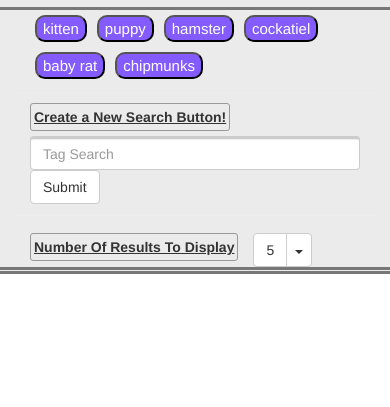
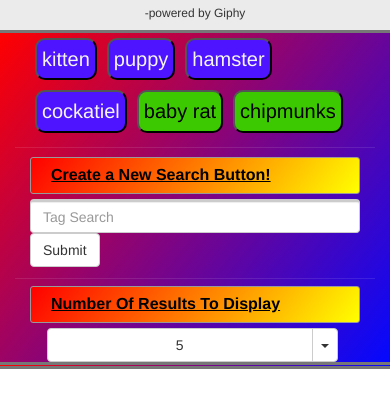
Before and after one commit to mkallgren08/Giphy-Search-App, a plain HTML site: page index.html in a window 390 px wide. Shown: the part 63-470 px from the top of the page. Drawn offline with nearby package versions, Linux system fonts and the light colour scheme.

Commit message:
Vastly updated the color scheme (it's now tye-dye-esque) and got screen responsiveness working for middle-size screens

```diff
--- a/css/style.css
+++ b/css/style.css
@@ -1,43 +1,101 @@
-li.limit{
-	width: 100%;
-	text-align: center;
-}
-
-label{
-	border: 1px #999 solid;
-	padding: 3px;
-	border-radius: 3px;
-	text-decoration: underline;
-}
 
 .btn{
 	font-size: 14px;
 }
 
+.button-bar{
+	background: red; /* For browsers that do not support gradients */
+	background: -webkit-linear-gradient(-52deg,#0408ff, red); /* For Safari 5.1 to 6.0 */
+	background: -o-linear-gradient(-52deg,#0408ff, red); /* For Opera 11.1 to 12.0 */
+	background: -moz-linear-gradient(-52deg,#0408ff, red); /* For Firefox 3.6 to 15 */
+	background: linear-gradient(-52deg,#0408ff, red); /* Standard syntax */
+}
+
 .display-count{
-	margin-top: 10px;
-	float: left;
+	margin-top: 8px;
+
+}
+
+.display-instructions{
+	min-width:111px;
+	margin-bottom: 5px;
+	padding: 6px 20px;
+}
+
+.dropdown-group{
+	width: 95%;
+	margin: 0px 5%;
 }
 
 .dropdown-menu{
 	min-width:50px;
 	text-align: center;
+	width: 93%;
+
+	background: #ff6804; /* For browsers that do not support gradients */
+	background: -webkit-linear-gradient(right top, #c9f5ff, #aa9f97); /* For Safari 5.1 to 6.0 */
+	background: -o-linear-gradient(bottom left, #c9f5ff, #aa9f97); /* For Opera 11.1 to 12.0 */
+	background: -moz-linear-gradient(bottom left, #c9f5ff, #aa9f97); /* For Firefox 3.6 to 15 */
+	background: linear-gradient(to bottom left, #c9f5ff, #aa9f97); /* Standard syntax */
 }
 
 .form-control{
 	border-top-width: 3px;
 }
 
+#gif-display{
+	background: red; /* For browsers that do not support gradients */
+	background: -webkit-linear-gradient(232deg,#0408ff, red); /* For Safari 5.1 to 6.0 */
+	background: -o-linear-gradient(232deg,#0408ff, red); /* For Opera 11.1 to 12.0 */
+	background: -moz-linear-gradient(232deg,#0408ff, red); /* For Firefox 3.6 to 15 */
+	background: linear-gradient(232deg,#0408ff, red); /* Standard syntax */
+}
+
 .item{
 	float:left;
 	margin: 10px;
-	border: 1px solid #999;
+	border: 3px solid #555555;
 	border-radius: 5px;
+	background: #999999;
+}
+
+label{
+	background: red; /* For browsers that do not support gradients */
+	background: -webkit-linear-gradient(-52deg,yellow, red); /* For Safari 5.1 to 6.0 */
+	background: -o-linear-gradient(-52deg,yellow, red); /* For Opera 11.1 to 12.0 */
+	background: -moz-linear-gradient(-52deg,yellow, red); /* For Firefox 3.6 to 15 */
+	background: linear-gradient(-52deg,yellow, red); /* Standard syntax */
+
+	color: black;
+	display: block;
+	border: 1px #999 solid;
+	padding: 3px;
+	border-radius: 3px;
+	text-decoration: underline;
+	font-size: 16px;
+}
+
+li.limit{
+	width: 100%;
+	text-align: center;
+}
+
+li.limit:hover{
+	color: whitesmoke;
+	font-weight: bold;
+	background: #ff6804; /* For browsers that do not support gradients */
+	background: -webkit-linear-gradient(right top, #04cdff, #ff6804); /* For Safari 5.1 to 6.0 */
+	background: -o-linear-gradient(bottom left, #04cdff, #ff6804); /* For Opera 11.1 to 12.0 */
+	background: -moz-linear-gradient(bottom left, #04cdff, #ff6804); /* For Firefox 3.6 to 15 */
+	background: linear-gradient(to bottom left, #04cdff, #ff6804); /* Standard syntax */
+	border-top: solid 1px black;
 }
 
 .limit-button{
-	float: none;
+	width:85%;
 }
+
+
 
 .row{
 	border-bottom: 3px solid #777;
@@ -49,11 +107,10 @@ label{
 }
 
 .tagSearch{
-	font-size: 15px;
+	font-size: 20px;
 	margin: 5px;
 	border-radius: 10px;
-	color: white;
-	background-color: #845bff;
+	padding: 5px
 }
 
 .tagSearch:hover,
@@ -62,3 +119,19 @@ label{
   color: rgb(240, 240, 240);
   font-weight: bold;
   text-decoration: none;
+}
+
+@media only screen and (min-width: 768px) and (max-width: 1097px){
+	.display-instructions{
+		margin: auto 0px;
+	}
+
+	.make-new-button{
+		width: 150px;
+		padding: 3px 12px;
+	}
+
+	#new-tag{
+		width: 100%;
+	}
+}
--- a/index.html
+++ b/index.html
@@ -1,5 +1,6 @@
 <!DOCTYPE html>
 <html lang="en">
+
 <head>
 	<meta charset="UTF-8">
 	<meta name="viewport" content="width=device-width, initial-scale=1">
@@ -8,50 +9,54 @@
 	<!-- <link rel = "stylesheet" type = "text/css" href = "./css/reset.css"> -->
 
 	<!-- Latest compiled and minified CSS -->
-	<link rel="stylesheet" href="https://maxcdn.bootstrapcdn.com/bootstrap/3.3.7/css/bootstrap.min.css" integrity="sha384-BVYiiSIFeK1dGmJRAkycuHAHRg32OmUcww7on3RYdg4Va+PmSTsz/K68vbdEjh4u" crossorigin="anonymous">
+	<link rel="stylesheet" href="https://maxcdn.bootstrapcdn.com/bootstrap/3.3.7/css/bootstrap.min.css" integrity="sha384-BVYiiSIFeK1dGmJRAkycuHAHRg32OmUcww7on3RYdg4Va+PmSTsz/K68vbdEjh4u"
+	 crossorigin="anonymous">
 
 	<!-- Custom CSS -->
-	<link rel = "stylesheet" type = "text/css" href = "./css/style.css">
+	<link rel="stylesheet" type="text/css" href="./css/style.css">
 
 
 
 </head>
+
 <body>
 	<div class="row">
 		<div class="container-fluid title">
 			<h1>Search for GIFS!</h1>
+			<h6>-powered by Giphy</h6>
 		</div>
 	</div>
 	<div class="container-fluid">
 		<div class="row">
-			<div class="container-fluid">
-				<div class="col-sm-6 button-list"> <!-- This is where the buttons will go -->
+			<div class="container-fluid button-bar">
+				<div class="col-sm-6 button-list">
+					<!-- This is where the buttons will go -->
 					<div id="search-buttons"></div>
 				</div>
 				<div class="col-sm-3 new-button-input">
-					<form class="navbar-form navbar-left" role="search" id = "make-new-button">
-						<label for = "make-new-button"> Create a New Search Button!</label>
-					    <input type="text" class="form-control" placeholder="Tag Search" id = "new-tag">
-					  <input type="submit" class="btn btn-default" id = "make-new-tag" value = "Submit">
+					<form class="navbar-form navbar-left make-new-button" role="search">
+						<label for="make-new-button" class="display-instructions"> Create a New Search Button!</label>
+						<input type="text" class="form-control" placeholder="Tag Search" id="new-tag">
+						<input type="submit" class="btn btn-default" id="make-new-tag" value="Submit">
 					</form>
 				</div>
-				<div class="col-sm-2 display-count">
-					<label for="limit-button" id = "display-instructions">Number Of Results To Display</label>
-				</div>
-				<div class="col-sm-1">
+				<div class="col-sm-3 display-count">
+					<label for="limit-button" class="display-instructions">Number Of Results To Display</label>
 					<!-- Split button -->
-					<div class="btn-group display-count">
-					  <button type="button" class="btn btn-default limit-button"><span id = "limit-value">5</span></button>
+					<div class="btn-group dropdown-group">
+						<button type="button" class="btn btn-default limit-button">
+							<span id="limit-value">5</span>
+						</button>
 						<button type="button" class="btn btn-default dropdown-toggle" data-toggle="dropdown" aria-haspopup="true" aria-expanded="false">
 							<span class="caret"></span>
 							<span class="sr-only">Toggle Dropdown</span>
 						</button>
 						<ul class="dropdown-menu">
-					    <li role = "button" class = "limit" value = "5">5</li>
-					    <li role = "button" class = "limit" value = "10">10</li>
-					    <li role = "button" class = "limit" value = "15">15</li>
-					    <li role = "button" class = "limit" value = "20">20</li>
-					    <li role = "button" class = "limit" value = "25">25</li>
+							<li role="button" class="limit" value="5">5</li>
+							<li role="button" class="limit" value="10">10</li>
+							<li role="button" class="limit" value="15">15</li>
+							<li role="button" class="limit" value="20">20</li>
+							<li role="button" class="limit" value="25">25</li>
 						</ul>
 					</div>
 				</div>
@@ -59,20 +64,23 @@
 		</div>
 
 		<div class="row">
-		<div class="col-sm-12" id = "gif-display">
+			<div class="col-sm-12" id="gif-display">
 
 			</div>
 		</div>
 
-	</div> <!-- End Body wrapper -->
+	</div>
+	<!-- End Body wrapper -->
 	<!-- Uncompressed jQuery CDN -->
 	<script src="https://cdnjs.cloudflare.com/ajax/libs/jquery/3.2.1/jquery.min.js"></script>
 	<!-- Latest compiled and minified JavaScript -->
-	<script src="https://maxcdn.bootstrapcdn.com/bootstrap/3.3.7/js/bootstrap.min.js" integrity="sha384-Tc5IQib027qvyjSMfHjOMaLkfuWVxZxUPnCJA7l2mCWNIpG9mGCD8wGNIcPD7Txa" crossorigin="anonymous"></script>
+	<script src="https://maxcdn.bootstrapcdn.com/bootstrap/3.3.7/js/bootstrap.min.js" integrity="sha384-Tc5IQib027qvyjSMfHjOMaLkfuWVxZxUPnCJA7l2mCWNIpG9mGCD8wGNIcPD7Txa"
+	 crossorigin="anonymous"></script>
 	<!-- Custom Javascript -->
-    <script type = "text/javascript" src ="javascript/game.js"></script>
+	<script type="text/javascript" src="javascript/game.js"></script>
 
 
 
 </body>
+
 </html>
--- a/javascript/game.js
+++ b/javascript/game.js
@@ -1,7 +1,20 @@
- $("#make-new-button").submit("click", function(event) {
+var counter = 0
+var j = 3
+
+var buttonColors = [
+    "color: whitesmoke; background-color: #4e14ff",
+    "color: black; background-color: #3dc901",
+    "color: black; background-color: red",
+    "color: black; background-color: #ff8400",
+    "color: whitesmoke; background-color: blueviolet",
+    "color: black; background-color: #f5d800",
+
+]
+
+$(".make-new-button").submit("click", function (event) {
   event.preventDefault();
   // alert("submitted")
-      if ($("#new-tag").val().trim() === ""){
+  if ($("#new-tag").val().trim() === "") {
     $("#new-tag").attr("placeholder", "Please enter text!")
     setTimeout(setsearchText, 1500);
   } else {
@@ -11,7 +24,8 @@
     tagButtons.push(TagText)
     console.log(tagButtons);
   }
-
+  j = 3
+  counter = 0
   renderButtons();
 });
 
@@ -24,30 +38,39 @@
 
 function renderButtons() {
 
-        // Deleting the movie buttons prior to adding new movie buttons
+  // Deleting the other buttons prior to adding new  buttons
   // (this is necessary otherwise we will have repeat buttons)
   $("#search-buttons").empty();
 
-        // Looping through the array of movies
+  // Looping through the array of tag searches
   for (var i = 0; i < tagButtons.length; i++) {
-
-          // Then dynamicaly generating buttons for each movie in the array.
+    // Then dynamicaly generating buttons for each tag in the array.
     // This code $("<button>") is all jQuery needs to create the start and end tag. (<button></button>)
     var a = $("<button>");
     // Adding a class
-          a.attr("class", "tagSearch");
-          // Adding a data-attribute with a value of the movie at index i
+    a.attr("class", "tagSearch ");
+    // Adding an-inline style to vary text & background color
+    a.attr("style", buttonColors[counter])
+    // Adding a data-attribute with a value of the tag at index i
     a.attr("data-name", tagButtons[i]);
-          // Providing the button's text with a value of the movie at index i
+    // Providing the button's text with a value of the tag at index i
     a.text(tagButtons[i]);
     // Adding the button to the HTML
     $("#search-buttons").append(a);
+    if (i === j) {
+      j = j +3;
+      counter++
+    }
+
+    if (j === (buttonColors.length*3) +3 ){
+      counter = 0
+    }
   }
 }
 
 
 
-$(document).on("click", ".tagSearch", function(event){
+$(document).on("click", ".tagSearch", function (event) {
   event.preventDefault();
   // alert("click");
   var tagInput = "q=" + $(this).attr("data-name");
@@ -56,7 +79,7 @@ $(document).on("click", ".tagSearch", function(event){
     + "&rating=" + "pg-13"
   // This sets up the api query
   var apiURL = "https://api.giphy.com/v1/gifs/random?"
-                  +"api_key=7c98ec4fbf91466d8f0ac9dcbd1200a9"
+    + "api_key=7c98ec4fbf91466d8f0ac9dcbd1200a9"
   var apiURL2 = "https://api.giphy.com/v1/gifs/search?"
 
   var myapiKey = "&api_key=7c98ec4fbf91466d8f0ac9dcbd1200a9"
@@ -71,7 +94,7 @@ $(document).on("click", ".tagSearch", function(event){
   $.ajax({
     url: queryURL,
     method: "GET"
-      }).done(function(response){
+  }).done(function (response) {
     console.log(response);
     var results = response.data;
 
@@ -96,11 +119,11 @@ $(document).on("click", ".tagSearch", function(event){
   });
 });
 
-$(document).on("click", ".gif", function() {
+$(document).on("click", ".gif", function () {
 
   var state = $(this).attr("data-state")
 
-      if (state === "still"){
+  if (state === "still") {
     $(this).attr("src", $(this).attr("data-animate"))
     $(this).attr("data-state", "animate")
   } else {
@@ -110,7 +133,7 @@ $(document).on("click", ".gif", function() {
 
 });
 
-$(document).on("click", ".limit", function() {
+$(document).on("click", ".limit", function () {
   var newLimit = $(this).attr("value");
   console.log(newLimit);
   $("#limit-value").html(newLimit);
```
Lines whose indentation alone changed are shown as unchanged.
